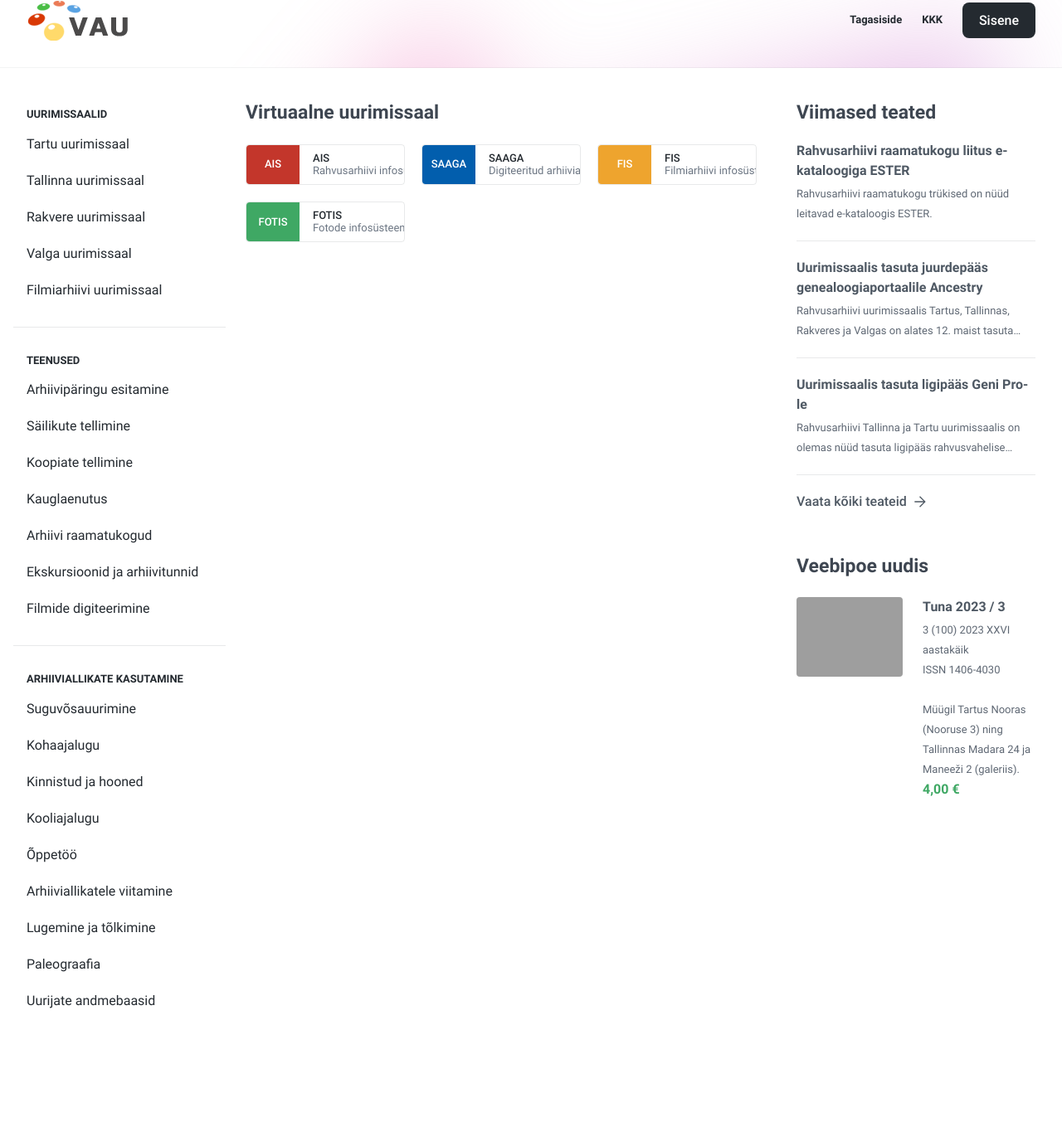
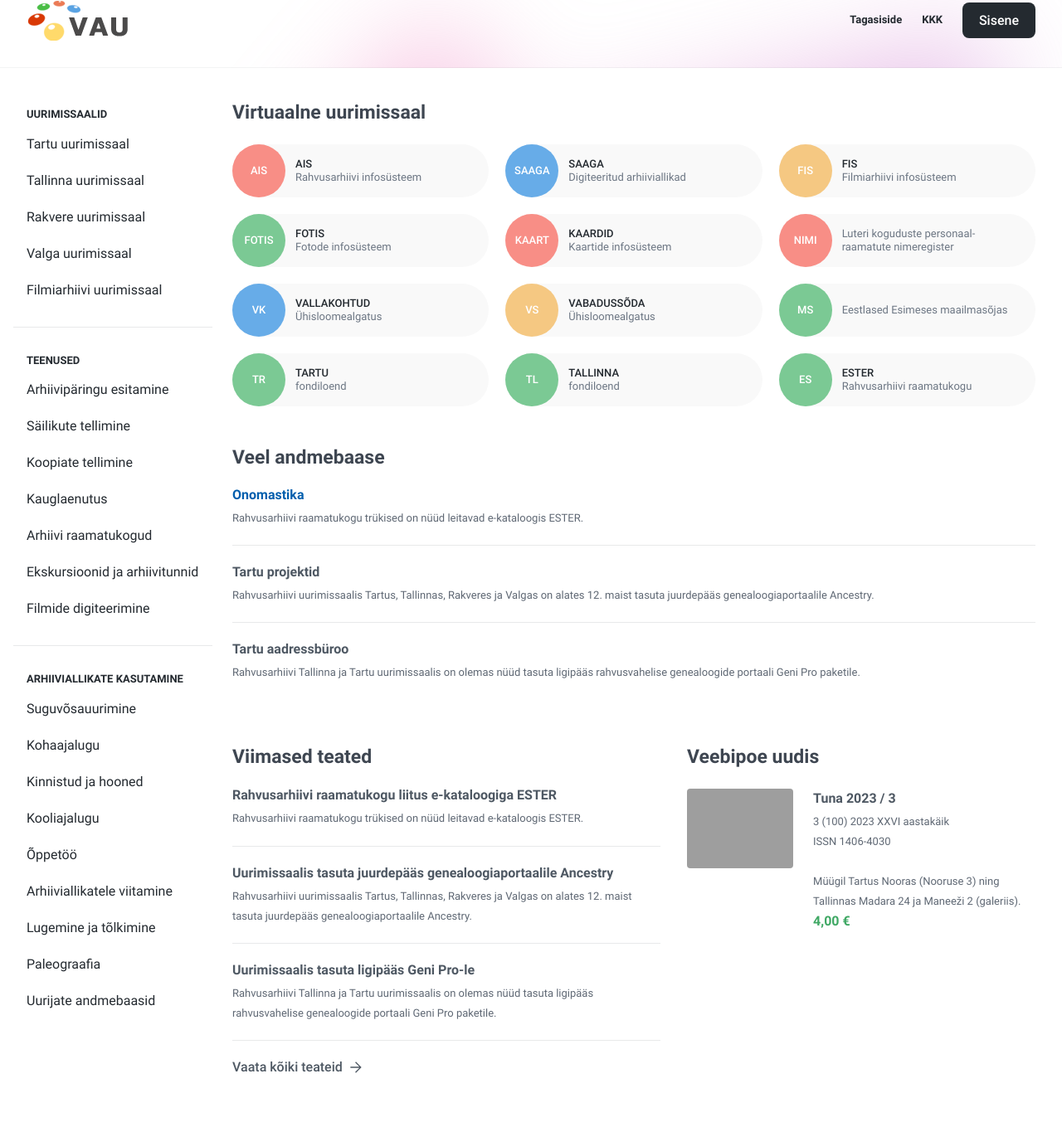
Before and after one commit to erikuus/tailwindui-playground, a PHP site: page /views/layouts/main.html in a window 1280 px wide. Shown: the part 97-1456 px from the top of the page at 83% size. Before the commit the page ends 1313 px from the top, so only its background shows below. Run offline with PHP 8.4, Linux system fonts and the light colour scheme; some libraries are stand-ins or nearby versions; grey boxes are pictures that could not be loaded.

Commit message:
Lisab rakenduste uue stiili, muudab küljendust

```diff
--- a/style.css
+++ b/style.css
@@ -1741,6 +1765,10 @@ body {
 
 .w-20 {
   width: 5rem;
+}
+
+.w-56 {
+  width: 14rem;
 }
 
 .max-w-7xl {
@@ -1867,6 +1895,12 @@ body {
   margin-bottom: calc(1rem * var(--tw-space-y-reverse));
 }
 
+.space-y-12 > :not([hidden]) ~ :not([hidden]) {
+  --tw-space-y-reverse: 0;
+  margin-top: calc(3rem * calc(1 - var(--tw-space-y-reverse)));
+  margin-bottom: calc(3rem * var(--tw-space-y-reverse));
+}
+
 .divide-y > :not([hidden]) ~ :not([hidden]) {
   --tw-divide-y-reverse: 0;
   border-top-width: calc(1px * calc(1 - var(--tw-divide-y-reverse)));
@@ -1941,6 +1985,11 @@ body {
   border-color: rgb(0 0 0 / var(--tw-border-opacity));
 }
 
+.border-white {
+  --tw-border-opacity: 1;
+  border-color: rgb(255 255 255 / var(--tw-border-opacity));
+}
+
 .bg-white {
   --tw-bg-opacity: 1;
   background-color: rgb(255 255 255 / var(--tw-bg-opacity));
@@ -1993,6 +2042,59 @@ body {
 .bg-green-50 {
   --tw-bg-opacity: 1;
   background-color: rgb(228 251 237 / var(--tw-bg-opacity));
+}
+
+.bg-gray-200 {
+  --tw-bg-opacity: 1;
+  background-color: rgb(211 216 223 / var(--tw-bg-opacity));
+}
+
+.bg-red-300 {
+  --tw-bg-opacity: 1;
+  background-color: rgb(248 142 134 / var(--tw-bg-opacity));
+}
+
+.bg-blue-300 {
+  --tw-bg-opacity: 1;
+  background-color: rgb(103 172 232 / var(--tw-bg-opacity));
+}
+
+.bg-yellow-300 {
+  --tw-bg-opacity: 1;
+  background-color: rgb(245 200 130 / var(--tw-bg-opacity));
+}
+
+.bg-green-300 {
+  --tw-bg-opacity: 1;
+  background-color: rgb(123 201 148 / var(--tw-bg-opacity));
+}
+
+.bg-gray-900\/10 {
+  background-color: rgb(36 42 48 / 0.1);
+}
+
+.bg-\[\#FF80B5\] {
+  --tw-bg-opacity: 1;
+  background-color: rgb(255 128 181 / var(--tw-bg-opacity));
+}
+
+.bg-\[\#9089FC\] {
+  --tw-bg-opacity: 1;
+  background-color: rgb(144 137 252 / var(--tw-bg-opacity));
+}
+
+.bg-\[\#f7f7f7\] {
+  --tw-bg-opacity: 1;
+  background-color: rgb(247 247 247 / var(--tw-bg-opacity));
+}
+
+.bg-\[\#f9f9f9\] {
+  --tw-bg-opacity: 1;
+  background-color: rgb(249 249 249 / var(--tw-bg-opacity));
+}
+
+.bg-opacity-50 {
+  --tw-bg-opacity: 0.5;
 }
 
 .bg-gradient-to-br {
@@ -2213,6 +2329,16 @@ body {
 .text-green-500 {
   --tw-text-opacity: 1;
   color: rgb(63 168 100 / var(--tw-text-opacity));
+}
+
+.text-gray-300 {
+  --tw-text-opacity: 1;
+  color: rgb(151 159 171 / var(--tw-text-opacity));
+}
+
+.text-blue-600 {
+  --tw-text-opacity: 1;
+  color: rgb(2 94 173 / var(--tw-text-opacity));
 }
 
 .no-underline {
@@ -2521,6 +2730,10 @@ body {
     flex: 0 1 auto;
   }
 
+  .xl\:grid-cols-3 {
+    grid-template-columns: repeat(3, minmax(0, 1fr));
+  }
+
   .xl\:flex-row {
     flex-direction: row;
   }
@@ -2531,6 +2744,12 @@ body {
     margin-bottom: calc(0px * var(--tw-space-y-reverse));
   }
 
+  .xl\:space-x-8 > :not([hidden]) ~ :not([hidden]) {
+    --tw-space-x-reverse: 0;
+    margin-right: calc(2rem * var(--tw-space-x-reverse));
+    margin-left: calc(2rem * calc(1 - var(--tw-space-x-reverse)));
+  }
+
   .xl\:bg-blue-300 {
     --tw-bg-opacity: 1;
     background-color: rgb(103 172 232 / var(--tw-bg-opacity));
--- a/views/layouts/main.html
+++ b/views/layouts/main.html
@@ -159,7 +159,7 @@
 	</header>
 	<div class="mx-auto max-w-7xl 2xl:max-w-xxl py-6 xl:py-10 px-4 md:px-6 lg:px-8">
 		<div class="flex">
-			<div class="hidden lg:block flex-initial flex-shrink-0 w-60 mr-6">
+			<div class="hidden lg:block flex-initial flex-shrink-0 w-56 mr-6">
 				<nav class="divide-y divide-gray-900/10 -ml-4">
 					<section class="pb-6">
 						<h3 class="px-4 py-2 uppercase font-bold text-sm">Uurimissaalid</h3>
@@ -200,74 +200,139 @@
 				</nav>
 			</div>
 			<div class="flex-1">
-				<div class="flex flex-col space-y-6 xl:flex-row xl:space-y-0">
-					<div class="flex-1 mb-8 xl:mr-12 ">
-
-
-<!--
-KAARDID
-Kaartide infosüsteem
-
-Luteri koguduste personaal- raamatute nimeregister
-
-VALLAKOHTUD
-Ühisloomealgatus
-
-VABADUSSÕDA
-Ühisloomealgatus
-
-Eestlased Esimeses maailmasõjas
-
-Tartu fondiloend
-
-Tallinna fondiloend
-
-Rahvusarhiivi raamatukogu
--->
-
-
+				<div class="flex flex-col space-y-6 2xl:flex-row 2xl:space-y-0">
+					<div class="flex-1 mb-8 space-y-12 2xl:mr-8">
 						<div>
 							<h2 class="text-xl font-semibold text-gray-800">Virtuaalne uurimissaal</h2>
-							<ul role="list" class="mt-6 grid grid-cols-1 gap-5 sm:grid-cols-2 lg:grid-cols-3">
-								<li class="col-span-1 flex rounded-sm border border-gray-900/10">
-									<div class="flex w-16 flex-shrink-0 items-center justify-center bg-red-600 rounded-l-sm text-sm font-medium text-white">AIS</div>
-									<div class="flex-1 truncate px-4 py-2 text-sm">
-										<a href="#" class="font-medium text-gray-900 hover:text-gray-600">AIS</a>
+							<ul role="list" class="mt-6 grid grid-cols-1 gap-5 sm:grid-cols-2 xl:grid-cols-3">
+								<li class="relative col-span-1 flex items-center rounded-full bg-[#f9f9f9] hover:bg-[#f0f0f0]">
+									<div class="flex w-16 h-16 flex-shrink-0 items-center justify-center bg-red-300 rounded-full text-sm font-medium text-white">AIS</div>
+									<div class="flex-1 px-3 py-2 text-sm">
+										<a href="#1" class="font-medium text-gray-900">
+											<span class="absolute inset-0" aria-hidden="true"></span>
+											AIS
+										</a>
 										<p class="text-gray-500">Rahvusarhiivi infosüsteem</p>
 									</div>
 								</li>
-								<li class="col-span-1 flex rounded-sm border border-gray-900/10">
-									<div class="flex w-16 flex-shrink-0 items-center justify-center bg-blue-600 rounded-l-sm text-sm font-medium text-white">SAAGA</div>
-									<div class="flex-1 truncate px-4 py-2 text-sm">
-										<a href="#" class="font-medium text-gray-900 hover:text-gray-600">SAAGA</a>
+								<li class="relative col-span-1 flex items-center rounded-full bg-[#f9f9f9] hover:bg-[#f0f0f0]">
+									<div class="flex w-16 h-16 flex-shrink-0 items-center justify-center bg-blue-300 rounded-full text-sm font-medium text-white">SAAGA</div>
+									<div class="flex-1 px-3 py-2 text-sm">
+										<a href="#2" class="font-medium text-gray-900">
+											<span class="absolute inset-0" aria-hidden="true"></span>
+											SAAGA
+										</a>
 										<p class="text-gray-500">Digiteeritud arhiiviallikad</p>
 									</div>
 								</li>
-								<li class="col-span-1 flex rounded-sm border border-gray-900/10">
-									<div class="flex w-16 flex-shrink-0 items-center justify-center bg-yellow-500 rounded-l-sm text-sm font-medium text-white">FIS</div>
-									<div class="flex-1 truncate px-4 py-2 text-sm">
-										<a href="#" class="font-medium text-gray-900 hover:text-gray-600">FIS</a>
+								<li class="relative col-span-1 flex items-center rounded-full bg-[#f9f9f9] hover:bg-[#f0f0f0]">
+									<div class="flex w-16 h-16 flex-shrink-0 items-center justify-center bg-yellow-300 rounded-full text-sm font-medium text-white">FIS</div>
+									<div class="flex-1 px-3 py-2 text-sm">
+										<a href="#" class="font-medium text-gray-900">
+											<span class="absolute inset-0" aria-hidden="true"></span>
+											FIS
+										</a>
 										<p class="text-gray-500">Filmiarhiivi infosüsteem</p>
 									</div>
 								</li>
-								<li class="col-span-1 flex rounded-sm border border-gray-900/10">
-									<div class="flex w-16 flex-shrink-0 items-center justify-center bg-green-500 rounded-l-sm text-sm font-medium text-white">FOTIS</div>
-									<div class="flex-1 truncate px-4 py-2 text-sm">
-										<a href="#" class="font-medium text-gray-900 hover:text-gray-600">FOTIS</a>
+								<li class="relative col-span-1 flex items-center rounded-full bg-[#f9f9f9] hover:bg-[#f0f0f0]">
+									<div class="flex w-16 h-16 flex-shrink-0 items-center justify-center bg-green-300 rounded-full text-sm font-medium text-white">FOTIS</div>
+									<div class="flex-1 px-3 py-2 text-sm">
+										<a href="#" class="font-medium text-gray-900">
+											<span class="absolute inset-0" aria-hidden="true"></span>
+											FOTIS
+										</a>
 										<p class="text-gray-500">Fotode infosüsteem</p>
+									</div>
+								</li>
+								<li class="relative col-span-1 flex items-center rounded-full bg-[#f9f9f9] hover:bg-[#f0f0f0]">
+									<div class="flex w-16 h-16 flex-shrink-0 items-center justify-center bg-red-300 rounded-full text-sm font-medium text-white">KAART</div>
+									<div class="flex-1 px-3 py-2 text-sm">
+										<a href="#" class="font-medium text-gray-900">
+											<span class="absolute inset-0" aria-hidden="true"></span>
+											KAARDID
+										</a>
+										<p class="text-gray-500">Kaartide infosüsteem</p>
+									</div>
+								</li>
+								<li class="relative col-span-1 flex items-center rounded-full bg-[#f9f9f9] hover:bg-[#f0f0f0]">
+									<div class="flex w-16 h-16 flex-shrink-0 items-center justify-center bg-red-300 rounded-full text-sm font-medium text-white">NIMI</div>
+									<div class="flex-1 px-3 py-2 text-sm">
+										<a href="#" class="text-gray-500">
+											<span class="absolute inset-0" aria-hidden="true"></span>
+											Luteri koguduste personaal-<br />raamatute nimeregister
+										</a>
+									</div>
+								</li>
+								<li class="relative col-span-1 flex items-center rounded-full bg-[#f9f9f9] hover:bg-[#f0f0f0]">
+									<div class="flex w-16 h-16 flex-shrink-0 items-center justify-center bg-blue-300 rounded-full text-sm font-medium text-white">VK</div>
+									<div class="flex-1 px-3 py-2 text-sm">
+										<a href="#" class="font-medium text-gray-900">
+											<span class="absolute inset-0" aria-hidden="true"></span>
+											VALLAKOHTUD
+										</a>
+										<p class="text-gray-500">Ühisloomealgatus</p>
+									</div>
+								</li>
+								<li class="relative col-span-1 flex items-center rounded-full bg-[#f9f9f9] hover:bg-[#f0f0f0]">
+									<div class="flex w-16 h-16 flex-shrink-0 items-center justify-center bg-yellow-300 rounded-full text-sm font-medium text-white">VS</div>
+									<div class="flex-1 px-3 py-2 text-sm">
+										<a href="#" class="font-medium text-gray-900">
+											<span class="absolute inset-0" aria-hidden="true"></span>
+											VABADUSSÕDA
+										</a>
+										<p class="text-gray-500">Ühisloomealgatus</p>
+									</div>
+								</li>
+								<li class="relative col-span-1 flex items-center rounded-full bg-[#f9f9f9] hover:bg-[#f0f0f0]">
+									<div class="flex w-16 h-16 flex-shrink-0 items-center justify-center bg-green-300 rounded-full text-sm font-medium text-white">MS</div>
+									<div class="flex-1 px-3 py-2 text-sm">
+										<a href="#" class="text-gray-500">
+											<span class="absolute inset-0" aria-hidden="true"></span>
+											Eestlased Esimeses maailmasõjas
+										</a>
+									</div>
+								</li>
+								<li class="relative col-span-1 flex items-center rounded-full bg-[#f9f9f9] hover:bg-[#f0f0f0]">
+									<div class="flex w-16 h-16 flex-shrink-0 items-center justify-center bg-green-300 rounded-full text-sm font-medium text-white">TR</div>
+									<div class="flex-1 px-3 py-2 text-sm">
+										<a href="#" class="font-medium text-gray-900">
+											<span class="absolute inset-0" aria-hidden="true"></span>
+											TARTU
+										</a>
+										<p class="text-gray-500">fondiloend</p>
+									</div>
+								</li>
+								<li class="relative col-span-1 flex items-center rounded-full bg-[#f9f9f9] hover:bg-[#f0f0f0]">
+									<div class="flex w-16 h-16 flex-shrink-0 items-center justify-center bg-green-300 rounded-full text-sm font-medium text-white">TL</div>
+									<div class="flex-1 px-3 py-2 text-sm">
+										<a href="#" class="font-medium text-gray-900 hover:text-gray-600">
+											<span class="absolute inset-0" aria-hidden="true"></span>
+											TALLINNA
+										</a>
+										<p class="text-gray-500">fondiloend</p>
+									</div>
+								</li>
+								<li class="relative col-span-1 flex items-center rounded-full bg-[#f9f9f9] hover:bg-[#f0f0f0]">
+									<div class="flex w-16 h-16 flex-shrink-0 items-center justify-center bg-green-300 rounded-full text-sm font-medium text-white">ES</div>
+									<div class="flex-1 px-3 py-2 text-sm">
+										<a href="#" class="font-medium text-gray-900">
+											<span class="absolute inset-0" aria-hidden="true"></span>
+											ESTER
+										</a>
+										<p class="text-gray-500">Rahvusarhiivi raamatukogu</p>
 									</div>
 								</li>
 							</ul>
 						</div>
 
-					</div>
-					<div class="flex-1 flex-shrink-0 space-y-8 xl:flex-initial xl:w-72">
+
 						<div>
-							<h2 class="text-xl font-semibold text-gray-800">Viimased teated</h2>
+							<h2 class="text-xl font-semibold text-gray-800">Veel andmebaase</h2>
 							<ul role="list" class="divide-y divide-gray-900/10">
 								<li class="py-5">
-									<p class="text-base font-semibold leading-6 text-gray-700">
-										<a href="#">Rahvusarhiivi raamatukogu liitus e-kataloogiga ESTER</a>
+									<p class="text-base font-semibold leading-6 text-blue-600 hover:text-blue-500">
+										<a href="#">Onomastika</a>
 									</p>
 									<p class="mt-1 line-clamp-2 text-sm leading-6 text-gray-600">
 										<a href="#">Rahvusarhiivi raamatukogu trükised on nüüd leitavad e-kataloogis ESTER.</a>
@@ -275,7 +340,7 @@ Rahvusarhiivi raamatukogu
 								</li>
 								<li class="py-5">
 									<p class="text-base font-semibold leading-6 text-gray-700">
-										<a href="#">Uurimissaalis tasuta juurdepääs genealoogiaportaalile Ancestry</a>
+										<a href="#">Tartu projektid</a>
 									</p>
 									<p class="mt-1 line-clamp-2 text-sm leading-6 text-gray-600">
 										<a href="#">Rahvusarhiivi uurimissaalis Tartus, Tallinnas, Rakveres ja Valgas on alates 12. maist tasuta juurdepääs genealoogiaportaalile Ancestry.</a>
@@ -283,7 +348,85 @@ Rahvusarhiivi raamatukogu
 								</li>
 								<li class="py-5">
 									<p class="text-base font-semibold leading-6 text-gray-700">
-										<a href="#">Uurimissaalis tasuta ligipääs Geni Pro-le</a>
+										<a href="#">Tartu aadressbüroo</a>
+									</p>
+									<p class="mt-1 line-clamp-2 text-sm leading-6 text-gray-600">
+										<a href="#">Rahvusarhiivi Tallinna ja Tartu uurimissaalis on olemas nüüd tasuta ligipääs rahvusvahelise genealoogide portaali Geni Pro paketile.</a>
+									</p>
+								</li>
+							</ul>
+						</div>
+
+
+<!-- Veel andmebaase
+
+» Tallinna Aadressbüroo fondi aadresslehed
+
+» Tartu 1867 ühisloome
+
+» Kinnistute register
+
+» Eesti ala mõisate register
+
+» Eesti ala valdade register 1866–1917
+
+» Pitserid
+
+» Pärgamendid
+
+» Aadlivapid
+
+» Eestiainelised materjalid välisarhiivides
+
+» Päriseksostetud talude andmebaas
+
+» Adramaarevisjonide andmebaas
+
+» 17. sajandi trükised
+
+» Album Academicum Universitatis Tartuensis 1918–1944
+
+» Eestimaa Vastastikuse Tulekindlustuse Seltsi kaudu kindlustatud kinnisvara register
+
+» Georgi ordeni kavalerid Eestis -->
+
+					</div>
+					<div class="flex-1 2xl:flex-initial 2xl:flex-shrink-0 2xl:w-72">
+						<div class="flex flex-col space-y-8 xl:flex-row xl:space-y-0 xl:space-x-8 2xl:flex-col 2xl:space-y-8 2xl:space-x-0">
+							<div>
+								<h2 class="text-xl font-semibold text-gray-800">Viimased teated</h2>
+								<ul role="list" class="divide-y divide-gray-900/10">
+									<li class="relative py-5 border-b border-white hover:border-gray-900/10">
+										<p class="text-base font-semibold leading-6 text-gray-700">
+											<a href="#">
+												<span class="absolute inset-0" aria-hidden="true"></span>
+												Rahvusarhiivi raamatukogu liitus e-kataloogiga ESTER
+											</a>
+										</p>
+										<p class="mt-1 line-clamp-2 text-sm leading-6 text-gray-600">
+											Rahvusarhiivi raamatukogu trükised on nüüd leitavad e-kataloogis ESTER.
+										</p>
+									</li>
+									<li class="relative py-5 border-b border-white hover:border-gray-900/10">
+										<p class="text-base font-semibold leading-6 text-gray-700">
+											<a href="#">
+												<span class="absolute inset-0" aria-hidden="true"></span>
+												Uurimissaalis tasuta juurdepääs genealoogiaportaalile Ancestry
+											</a>
+										</p>
+										<p class="mt-1 line-clamp-2 text-sm leading-6 text-gray-600">
+											<a href="#">
+												<span class="absolute inset-0" aria-hidden="true"></span>
+												Rahvusarhiivi uurimissaalis Tartus, Tallinnas, Rakveres ja Valgas on alates 12. maist tasuta juurdepääs genealoogiaportaalile Ancestry.
+											</a>
+										</p>
+									</li>
+									<li class="relative py-5 border-b border-white hover:border-gray-900/10">
+										<p class="text-base font-semibold leading-6 text-gray-700">
+											<a href="#">
+												<span class="absolute inset-0" aria-hidden="true"></span>
+												Uurimissaalis tasuta ligipääs Geni Pro-le
+											</a>
 										</p>
 										<p class="mt-1 line-clamp-2 text-sm leading-6 text-gray-600">
 											<a href="#">Rahvusarhiivi Tallinna ja Tartu uurimissaalis on olemas nüüd tasuta ligipääs rahvusvahelise genealoogide portaali Geni Pro paketile.</a>
@@ -303,9 +446,10 @@ Rahvusarhiivi raamatukogu
 							</div>
 							<div>
 								<h2 class="text-xl font-semibold text-gray-800 mb-6">Veebipoe uudis</h2>
-							<div class="sm:flex">
+								<div class="relative sm:flex">
 									<div class="mb-6 flex-shrink-0 sm:mb-0 sm:mr-6">
 										<a href="#" title="Tuna 2023 / 3">
+											<span class="absolute inset-0" aria-hidden="true"></span>
 											<img class="w-full rounded-sm bg-white md:w-32 2xl:w-24" src="https://www.ra.ee/vau/upload/shop/thumb/202309261106121910.jpg" alt="Tuna 2023 / 3">
 										</a>
 									</div>
@@ -327,5 +471,6 @@ Rahvusarhiivi raamatukogu
 				</div>
 			</div>
 		</div>
+	</div>
 </body>
 </html>
```
Also changed, not shown: other parts of style.css (+179 -0 lines). Lines whose indentation alone changed are shown as unchanged.
